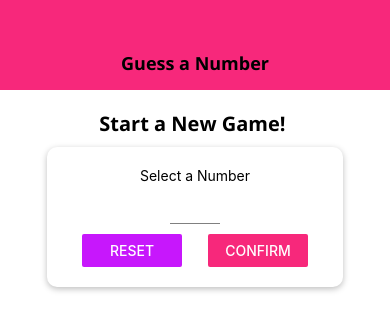
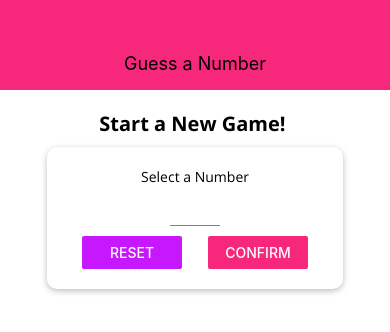
Before and after one commit to GiorgiKhunashvili/guess-number-game, a React Native app: screen / in a window 390 px wide. Shown: the top 332 px of the page. Built offline with nearby package versions, Linux system fonts and the light colour scheme.

Commit message:
added reuseable components

```diff
--- /dev/null
+++ b/components/BodyText.js
@@ -0,0 +1,15 @@
+import React from 'react';
+import { Text, StyleSheet } from 'react-native';
+
+
+const BodyText = (props) => {
+    return <Text style={{...styles.bodyText, ...props.style}}>{props.children}</Text>
+};
+
+const styles = StyleSheet.create({
+    bodyText: {
+        fontFamily: 'open-sans'
+    }
+});
+
+export default BodyText;
--- a/components/Header.js
+++ b/components/Header.js
@@ -2,11 +2,11 @@
 import { View, Text, StyleSheet } from 'react-native';
 
 import Colors from '../constants/colors'
-import DefaultStyles from '../constants/default-styles';
+
 const Header = (props) => {
     return (
         <View style={styles.header}>
-            <Text style={{...styles.headerTitle, ...DefaultStyles.title}}>{ props.title }</Text>
+            <Text style={styles.headerTitle }>{ props.title }</Text>
         </View>
     )
 }
--- /dev/null
+++ b/components/TitleText.js
@@ -0,0 +1,15 @@
+import React from 'react';
+import { Text, StyleSheet } from 'react-native';
+
+
+const TitleText = (props) => {
+    return <Text style={{...styles.titleText, ...props.style}}>{props.children}</Text>
+};
+
+const styles = StyleSheet.create({
+    titleText: {
+        fontFamily: 'open-sans-bold'
+    }
+});
+
+export default TitleText;
--- a/screens/GameOverScreen.js
+++ b/screens/GameOverScreen.js
@@ -1,13 +1,15 @@
 import React from 'react';
 import { View, Text, StyleSheet, Button } from 'react-native';
+import BodyText from '../components/BodyText';
+import TitleText from '../components/TitleText';
 
 
 const GameOverScreen = (props) => {
     return (
         <View style={styles.screen}>
-            <Text>The game is over</Text>
-            <Text>Number of rounds: {props.rounds}</Text>
-            <Text>Number was: {props.userNumber}</Text>
+            <TitleText>The game is over</TitleText>
+            <BodyText>Number of rounds: {props.rounds}</BodyText>
+            <BodyText>Number was: {props.userNumber}</BodyText>
             <Button title="New Game" onPress={props.onPressNewGame}/>
         </View>
     )
--- a/screens/StartGameScreen.js
+++ b/screens/StartGameScreen.js
@@ -4,9 +4,10 @@
 import Card from '../components/Card';
 import Input from '../components/Input';
 import NumberContainer from '../components/NumberContainer';
+import BodyText from '../components/BodyText';
+import TitleText from '../components/TitleText';
 
 import Colors from '../constants/colors';
-import DefaultStyles from '../constants/default-styles';
 
 const StartGameScreen = (props) => {
     const [enteredValue, setEnteredValue] = useState("");
@@ -48,9 +49,9 @@
     return (
         <TouchableWithoutFeedback onPress={() => Keyboard.dismiss()}>
             <View style={styles.screenContainer}>
-                <Text style={{...styles.title, ...DefaultStyles.title}}>Start a New Game! </Text>
+                <TitleText style={styles.title}>Start a New Game! </TitleText>
                 <Card style={styles.inputContainer}>
-                    <Text>Select a Number</Text>
+                    <BodyText>Select a Number</BodyText>
                     <Input
                         style={styles.input}
                         blurOnSubmit
```
